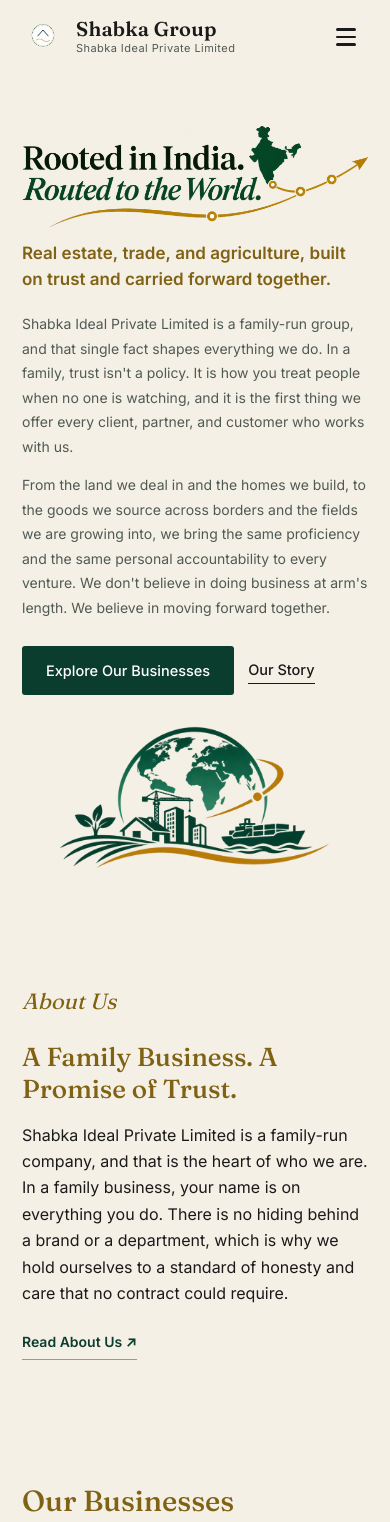
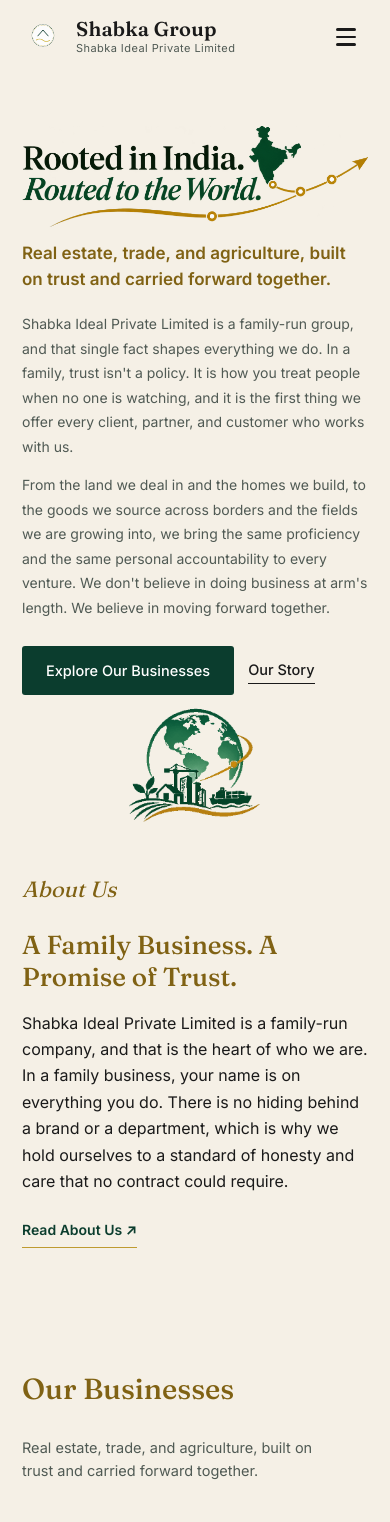
Before and after one commit to rohitkumar91131/sbhaka-group-real-state-, a Next.js app: page / in a window 390 px wide. Shown: the top 1522 px of the page. Built offline with nearby package versions, Linux system fonts and the light colour scheme.

Commit message:
Tighten mobile hero spacing and show GIF

```diff
--- a/app/globals.css
+++ b/app/globals.css
@@ -97,10 +97,6 @@ html{scrollbar-width:thin;scrollbar-color:var(--green-soft) var(--paper-dim)}
   .site-nav a:not(.contact-link)::after,.div-card,.div-card .div-link span,.btn-primary,.btn-ghost{transition:none}
   .div-card:hover,.btn-primary:hover,.btn-ghost:hover,.btn-primary:active,.btn-ghost:active{transform:none}
 }
-@media (max-width:520px){
-  .hero-art-media.is-ready .hero-art-gif{opacity:0}
-  .hero-art-media.is-ready .hero-picture{opacity:1}
-}
 @media (min-width:521px) and (prefers-reduced-motion:no-preference){
   .hero-art-media.is-ready .hero-art-gif{opacity:1}
   .hero-art-media.is-ready .hero-picture{opacity:0}
@@ -113,3 +109,10 @@ html{scrollbar-width:thin;scrollbar-color:var(--green-soft) var(--paper-dim)}
 .site-nav .contact-link{position:relative}
 .nav-contact-accent{position:absolute;right:12px;bottom:4px;left:12px;height:1px;background:var(--clay-soft);transform-origin:left center;pointer-events:none}
 @media(max-width:860px){.site-nav .contact-link .nav-contact-accent{right:10px;left:10px}}
+
+@media(max-width:520px){
+  .hero{padding-bottom:30px}
+  .hero .hero-inner{gap:20px}
+  .hero .hero-art{margin-block:-24px -26px}
+  .about{padding-top:32px}
+}
```
